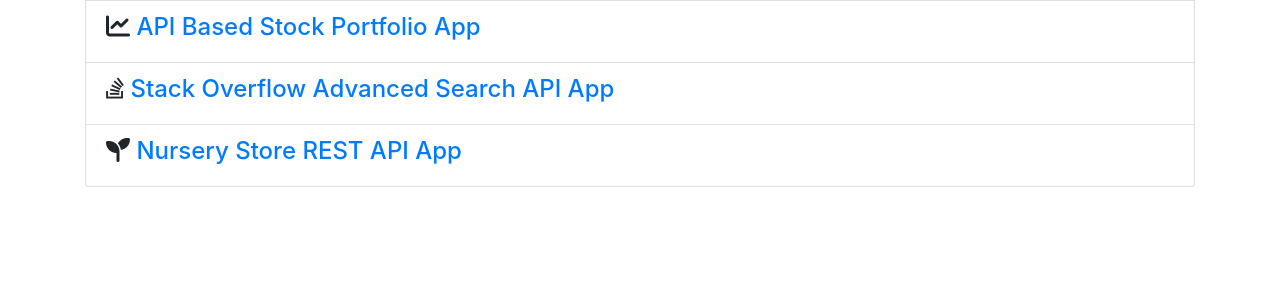
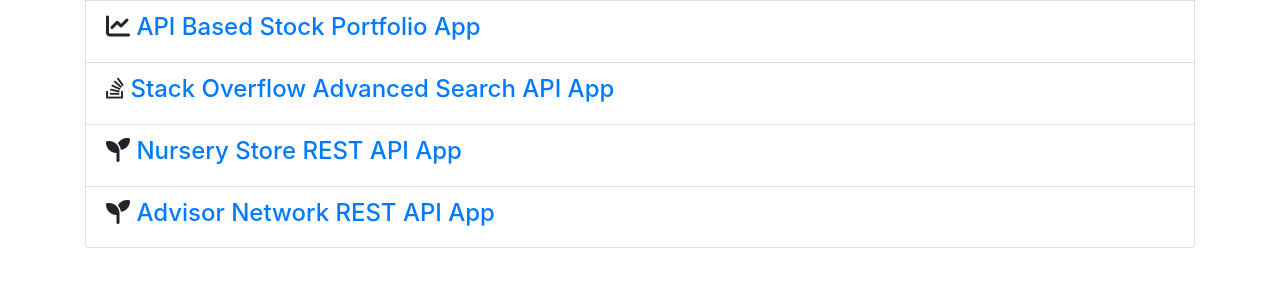
Before and after one commit to g-kartik/my-website, a Django app: page / in a window 1280 px wide. Shown: the part 236-523 px from the top of the page. Run offline with Django 3.2, Linux system fonts and the light colour scheme; some libraries are stand-ins or nearby versions.

Commit message:
Add Advisor Network API App

```diff
--- a/mysite/templates/mysite/home.html
+++ b/mysite/templates/mysite/home.html
@@ -26,6 +26,10 @@
     <li class="list-group-item">
       <h4><i class="fas fa-seedling"></i> <a href="https://gkarthik-nursery.herokuapp.com">Nursery Store REST API App</a></h4>
     </li>
+
+      <li class="list-group-item">
+      <h4><i class="fas fa-seedling"></i> <a href="https://advisor-nw.herokuapp.com">Advisor Network REST API App</a></h4>
+    </li>
   </ul>
 </div>
 {% endblock %}
```
